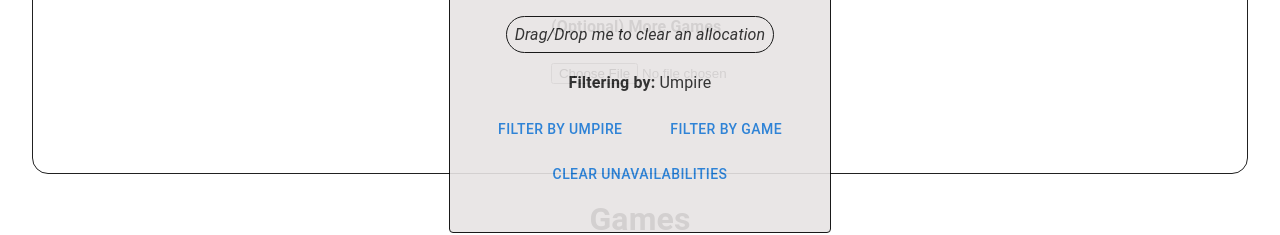
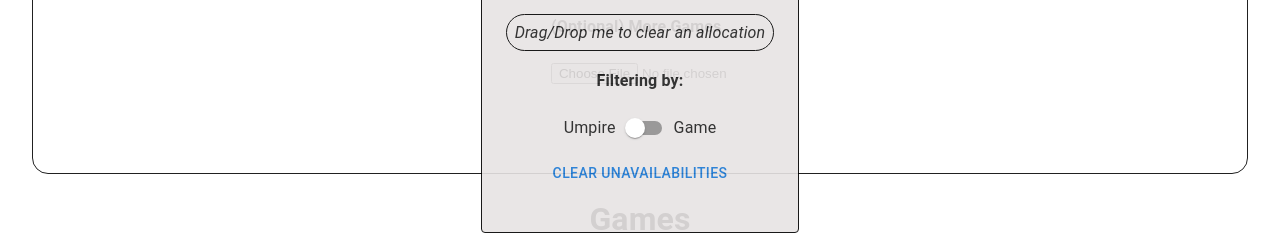
Before and after one commit to Skwangles/openUmpireAssigner, a React (Vite) app: page / in a window 1280 px wide. Shown: the part 567-802 px from the top of the page. Built offline with nearby package versions, Linux system fonts and the light colour scheme.

Commit message:
Add switch to floating box

```diff
--- a/src/FloatingBox.tsx
+++ b/src/FloatingBox.tsx
@@ -1,4 +1,5 @@
-import { Button, Box } from "@mui/material";
+import { Button, Box, Stack, Typography, Switch } from "@mui/material";
+import { useState } from "react";
 
 let FloatingBox = (props) => {
   let {
@@ -9,6 +10,20 @@ let FloatingBox = (props) => {
     setSelectedUmpire,
     setHighlightType,
   } = props;
+
+  const [checked, setChecked] = useState(highlightType === "game");
+
+  const handleFilterByChange = (event: React.ChangeEvent<HTMLInputElement>) => {
+    if (event.target.checked === true) {
+      setHighlightType("game");
+      setSelectedUmpire({});
+    } else {
+      setHighlightType("umpire");
+      setSelectedGame({});
+    }
+
+    setChecked(event.target.checked);
+  };
 
   /**
    * Drag and drop handling
@@ -91,30 +106,21 @@ let FloatingBox = (props) => {
           <Box sx={{ py: 1 }}>
             <Box sx={{ pb: 2 }}>
               <b>Filtering by: </b>
-              {highlightType === "game"
-                ? "Game"
-                : highlightType === "umpire"
-                ? "Umpire"
-                : "-"}
             </Box>
-            <Button
-              sx={{ mx: 2 }}
-              onClick={() => {
-                setHighlightType("umpire");
-                setSelectedGame({});
-              }}
+            <Box
+              display={"flex"}
+              alignItems={"center"}
+              justifyContent={"center"}
+              flexDirection={"row"}
             >
-              Filter by Umpire
-            </Button>
-            <Button
-              sx={{ mx: 2 }}
-              onClick={() => {
-                setHighlightType("game");
-                setSelectedUmpire({});
-              }}
-            >
-              Filter by Game
-            </Button>
+              <Typography>Umpire</Typography>
+              <Switch
+                checked={checked}
+                onChange={handleFilterByChange}
+                inputProps={{ "aria-label": "controlled" }}
+              />
+              <Typography>Game</Typography>
+            </Box>
           </Box>
           <Button
             sx={{ mx: 2 }}
```
